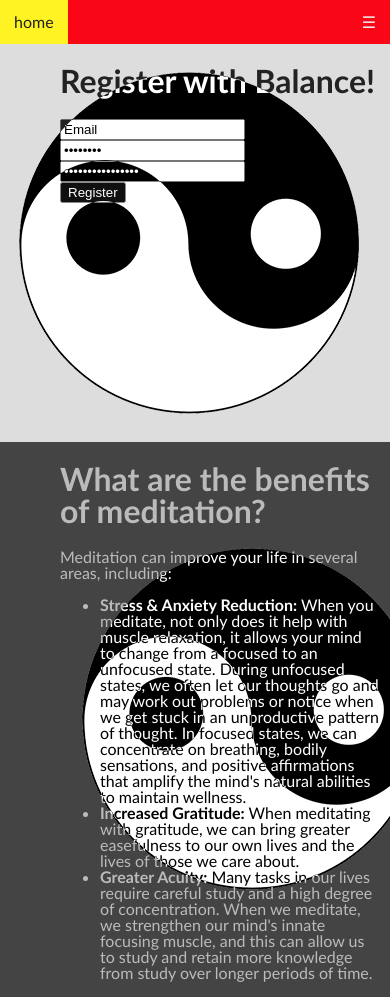
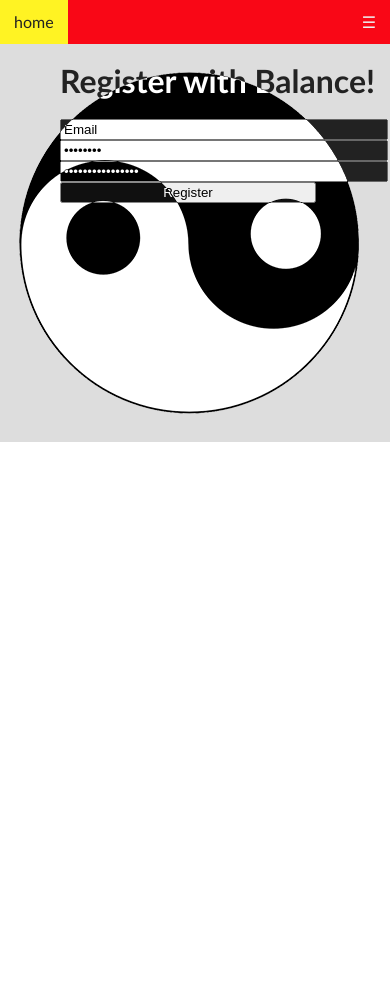
Before and after one commit to stoneneedle/meditationsite, a plain HTML site: page register.html in a window 390 px wide. Shown: the top 997 px of the page. After the commit the page ends 844 px from the top, so only its background shows below. Drawn offline with Linux system fonts and the light colour scheme.

Commit message:
Added mobile breakpoint to css and altered input/button sizes.

```diff
--- a/main.css
+++ b/main.css
@@ -18,6 +18,14 @@ nav, header, footer {
 nav {
   width: 100%;
   margin: 0;
+}
+
+input {
+  width: 250px;
+}
+
+button {
+  width: 175px;
 }
 
 /* This menu was taken from Jason Brewer (2020) of Devslopes's Advanced HTML/CSS tutorial. */
@@ -104,7 +112,7 @@ ul.topmenu li a:hover {
 
 /* ################### Mobile ################# */
 
-/* Also from Brewer (2020). */
+/* Also from Brewer (2020). Tablet/mid-size breakpoint. */
 
 @media screen and (max-width: 680px) {
   ul.topmenu li:not(:nth-child(1)) {
@@ -135,4 +143,17 @@ ul.topmenu li a:hover {
     display: block;
     text-align: left;
   }
+
 }
+
+/* Mobile breakpoint. */
+
+@media screen and (max-width: 480px) {
+  input {
+    width: 100%;
+  }
+
+  button {
+    width: 80%;
+  }
+}
--- a/register.html
+++ b/register.html
@@ -33,7 +33,7 @@
         </form>
     </div>
   </main>
-  <div class="site-advert">
+  <!-- <div class="site-advert">
     <div class="row">
       <div class="article-text">
         <h1>What are the benefits of meditation?</h1>
@@ -45,7 +45,7 @@
         </ul>
       </div>
     </div>
-  </div>
+  </div> -->
   <footer></footer>
   <script src='dropdown.js'></script>
 </body>
```
